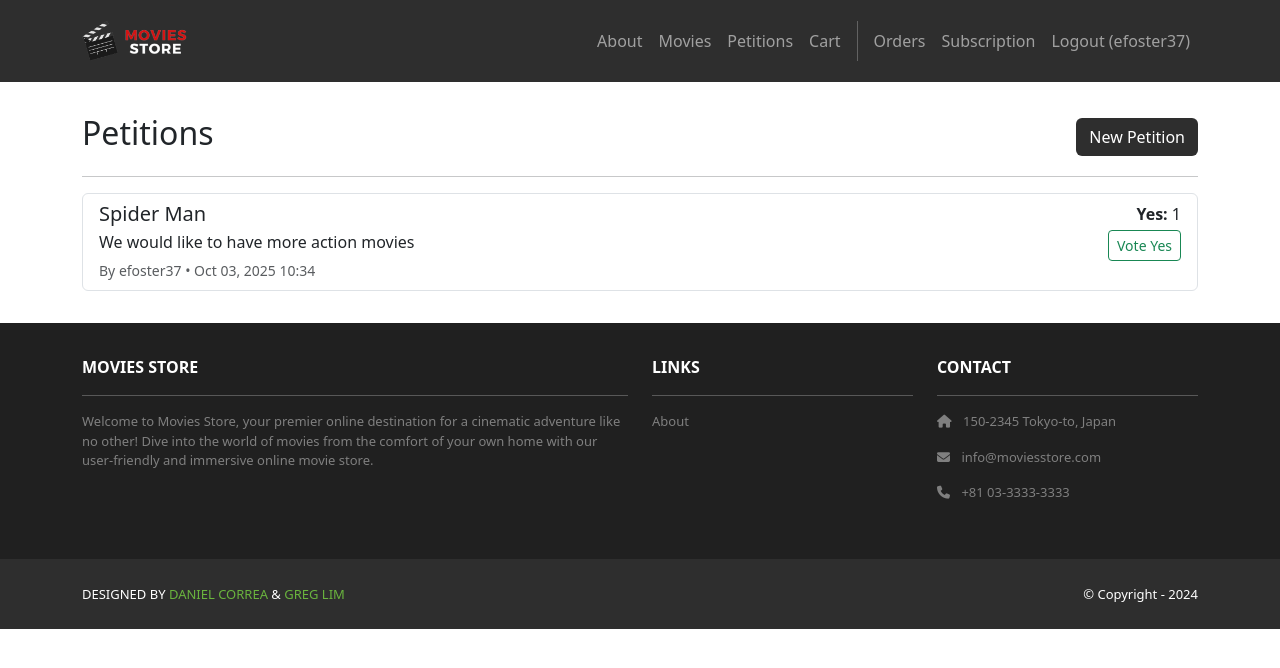
After one commit to efoste1286/moviesstore, a Django app: page /movies/petitions/ in a window 1280 px wide. The commit adds this page. Shown: the top 668 px of the page. Run offline with Django 5.2, Linux system fonts and the light colour scheme; a user stored in the database is signed in; data comes from the database, SQL or seed files in the repository; both versions use the stored data as it was after the commit; some libraries are stand-ins or nearby versions.

Commit message:
Initial petitions framework feature

```diff
--- a/movies/models.py
+++ b/movies/models.py
@@ -1,5 +1,6 @@
 from django.db import models
 from django.contrib.auth.models import User
+from django.conf import settings
 
 class Movie(models.Model):
     id = models.AutoField(primary_key=True)
@@ -43,3 +44,25 @@ class Heart(models.Model):
 
     def __str__(self):
         return f"{self.user} ♥ {self.movie}"
+
+class Petition(models.Model):
+    title = models.CharField(max_length=200)
+    description = models.TextField(blank=True)
+    created_by = models.ForeignKey(settings.AUTH_USER_MODEL, on_delete=models.CASCADE)
+    created_at = models.DateTimeField(auto_now_add=True)
+
+    # convenience
+    def yes_count(self):
+        return self.petitionvote_set.count()
+
+    def __str__(self):
+        return self.title
+
+
+class PetitionVote(models.Model):
+    petition = models.ForeignKey(Petition, on_delete=models.CASCADE)
+    user = models.ForeignKey(settings.AUTH_USER_MODEL, on_delete=models.CASCADE)
+    voted_at = models.DateTimeField(auto_now_add=True)
+
+    class Meta:
+        unique_together = ("petition", "user")
--- /dev/null
+++ b/movies/templates/movies/petitions_index.html
@@ -0,0 +1,51 @@
+{% extends 'base.html' %}
+{% block content %}
+<div class="p-3">
+  <div class="container">
+    <div class="row mt-3">
+      <div class="col mx-auto mb-3">
+        <div class="d-flex justify-content-between align-items-center">
+          <h2>Petitions</h2>
+          <a class="btn bg-dark text-white" href="{% url 'movies.petitions_create' %}">New Petition</a>
+        </div>
+        <hr />
+
+        {% if messages %}
+          {% for message in messages %}
+            <div class="alert alert-{{ message.tags }} mb-3">{{ message }}</div>
+          {% endfor %}
+        {% endif %}
+
+        {% if template_data.petitions %}
+          <div class="list-group">
+            {% for p in template_data.petitions %}
+              <div class="list-group-item">
+                <div class="d-flex justify-content-between align-items-start">
+                  <div>
+                    <h5 class="mb-1">{{ p.title }}</h5>
+                    {% if p.description %}
+                      <p class="mb-1">{{ p.description }}</p>
+                    {% endif %}
+                    <small class="text-muted">
+                      By {{ p.created_by.username }} • {{ p.created_at|date:"M d, Y H:i" }}
+                    </small>
+                  </div>
+                  <div class="text-end">
+                    <div class="mb-1"><b>Yes:</b> {{ p.yes_total }}</div>
+                    <form method="post" action="{% url 'movies.petitions_vote_yes' petition_id=p.id %}">
+                      {% csrf_token %}
+                      <button class="btn btn-sm btn-outline-success" type="submit">Vote Yes</button>
+                    </form>
+                  </div>
+                </div>
+              </div>
+            {% endfor %}
+          </div>
+        {% else %}
+          <p class="text-muted">No petitions yet. Be the first to create one.</p>
+        {% endif %}
+      </div>
+    </div>
+  </div>
+</div>
+{% endblock content %}
--- a/movies/urls.py
+++ b/movies/urls.py
@@ -8,4 +8,7 @@ urlpatterns = [
     path('<int:id>/review/<int:review_id>/edit/', views.edit_review, name='movies.edit_review'),
     path('<int:id>/review/<int:review_id>/delete/', views.delete_review, name='movies.delete_review'),
     path('<int:id>/toggle-heart/', views.toggle_heart, name='movies.toggle_heart'),
+    path('petitions/', views.petitions_index, name='movies.petitions_index'),
+    path('petitions/create/', views.petitions_create, name='movies.petitions_create'),
+    path('petitions/<int:petition_id>/vote-yes/', views.petitions_vote_yes, name='movies.petitions_vote_yes'),
 ]
--- a/movies/views.py
+++ b/movies/views.py
@@ -2,6 +2,9 @@ from django.shortcuts import render, redirect, get_object_or_404
 from .models import Movie, Review, Heart
 from django.contrib.auth.decorators import login_required
 from django.views.decorators.http import require_POST
+from django.contrib import messages
+from .models import Movie, Review, Heart, Petition, PetitionVote
+from django.db.models import Count
 
 def index(request):
     movies = Movie.objects.all()
@@ -82,3 +85,58 @@ def toggle_heart(request, id):
     else:
         Heart.objects.create(user=request.user, movie=movie)  # heart
     return redirect(request.META.get("HTTP_REFERER", "/movies/"))
+
+@login_required
+def petitions_index(request):
+    # List all petitions with current yes counts
+    petitions = (
+        Petition.objects
+        .annotate(yes_total=Count("petitionvote"))
+        .order_by("-created_at")
+    )
+
+    template_data = {
+        "title": "Petitions",
+        "petitions": petitions,
+    }
+    return render(request, "movies/petitions_index.html", {"template_data": template_data})
+
+
+@login_required
+def petitions_create(request):
+    template_data = {"title": "Create Petition"}
+
+    if request.method == "GET":
+        return render(request, "movies/petitions_create.html", {"template_data": template_data})
+
+    # POST
+    title = request.POST.get("title", "").strip()
+    description = request.POST.get("description", "").strip()
+    if not title:
+        template_data["error"] = "Title is required."
+        template_data["form_title"] = title
+        template_data["form_description"] = description
+        return render(request, "movies/petitions_create.html", {"template_data": template_data})
+
+    Petition.objects.create(
+        title=title,
+        description=description,
+        created_by=request.user,
+    )
+    messages.success(request, "Petition created.")
+    return redirect("movies.petitions_index")
+
+
+@require_POST
+@login_required
+def petitions_vote_yes(request, petition_id):
+    petition = get_object_or_404(Petition, pk=petition_id)
+
+    # Create vote if not already voted
+    _, created = PetitionVote.objects.get_or_create(petition=petition, user=request.user)
+    if not created:
+        messages.info(request, "You already voted on this petition.")
+    else:
+        messages.success(request, "Vote recorded. Thanks!")
+
+    return redirect("movies.petitions_index")
--- a/moviesstore/templates/base.html
+++ b/moviesstore/templates/base.html
@@ -27,6 +27,7 @@
           <div class="navbar-nav ms-auto navbar-ml">
             <a class="nav-link" href="{% url 'home.about' %}">About</a>
             <a class="nav-link" href="{% url 'movies.index' %}">Movies</a>
+            <a class="nav-link" href="{% url 'movies.petitions_index' %}">Petitions</a>
             <a class="nav-link" href="{% url 'cart.index' %}">Cart</a>
             <div class="vr bg-white mx-2 d-none d-lg-block"></div>
             {% if user.is_authenticated %}
```
Also changed, not shown: movies/templates/movies/petitions_create.html (added, +34 -0 lines), db.sqlite3, movies/migrations/0004_petition_petitionvote.py (added).
